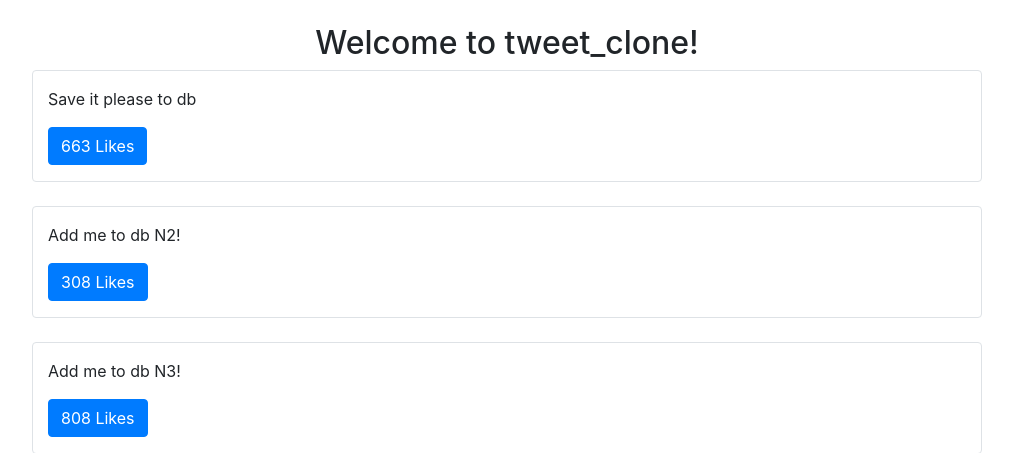
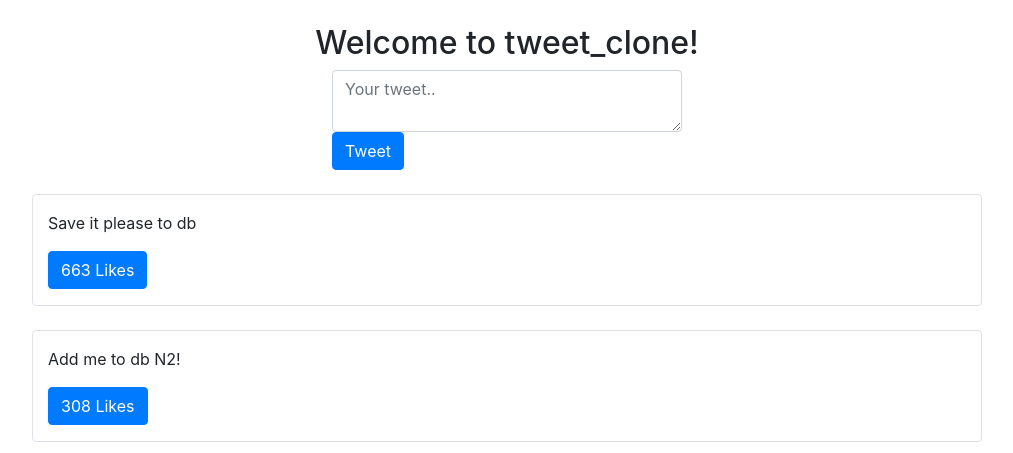
Before and after one commit to beeguy74/tweet_clone, a Django app: page / in a window 1280 px wide. Shown: the part 56-509 px from the top of the page, without its empty margins (133-1146 px from the left). Run offline with Django 3.2, Linux system fonts and the light colour scheme; data comes from the database, SQL or seed files in the repository; both versions use the stored data as it was after the commit; parts of the project's set-up code (start-up, migrations or seed data) failed here and were passed over.

Commit message:
make tweet creation on main page with redirect to /create-tweet

```diff
--- a/templates/pages/home.html
+++ b/templates/pages/home.html
@@ -9,6 +9,17 @@ Amazing tweet_clone!
 <div class="row text-center">
     <div class="col">
         <h2>Welcome to tweet_clone!</h2>
+    </div>
+</div>
+
+<div class="row mb-4">
+    <div class="col-md-4 mx-auto col-10">
+        <form class="form" method="POST" action="/create-tweet">
+            {% csrf_token %}
+            <input type="hidden" value="/" name="next" />
+            <textarea class='form-control' name="content" placeholder="Your tweet.."></textarea>
+            <button type="submit" class="btn btn-primary">Tweet</button>
+        </form>
     </div>
 </div>
 
```
Also changed, not shown: db.sqlite3.
